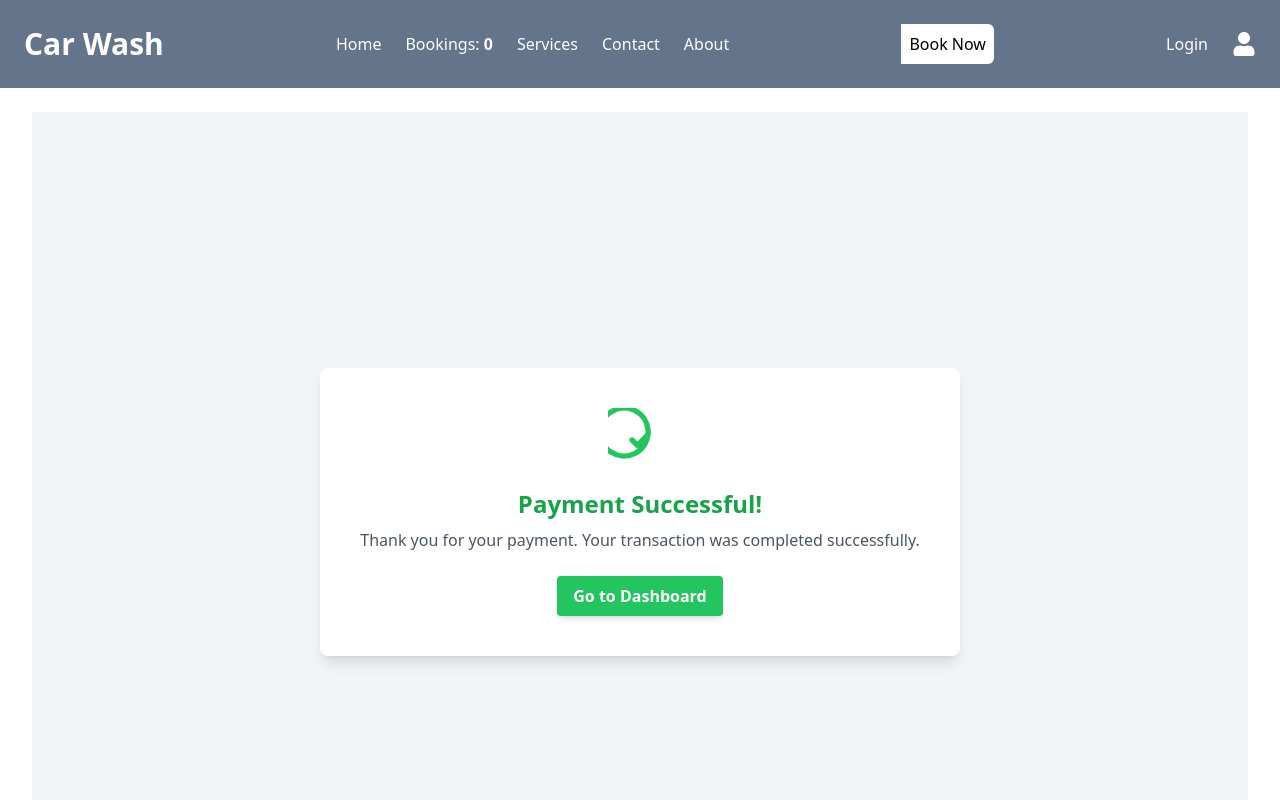
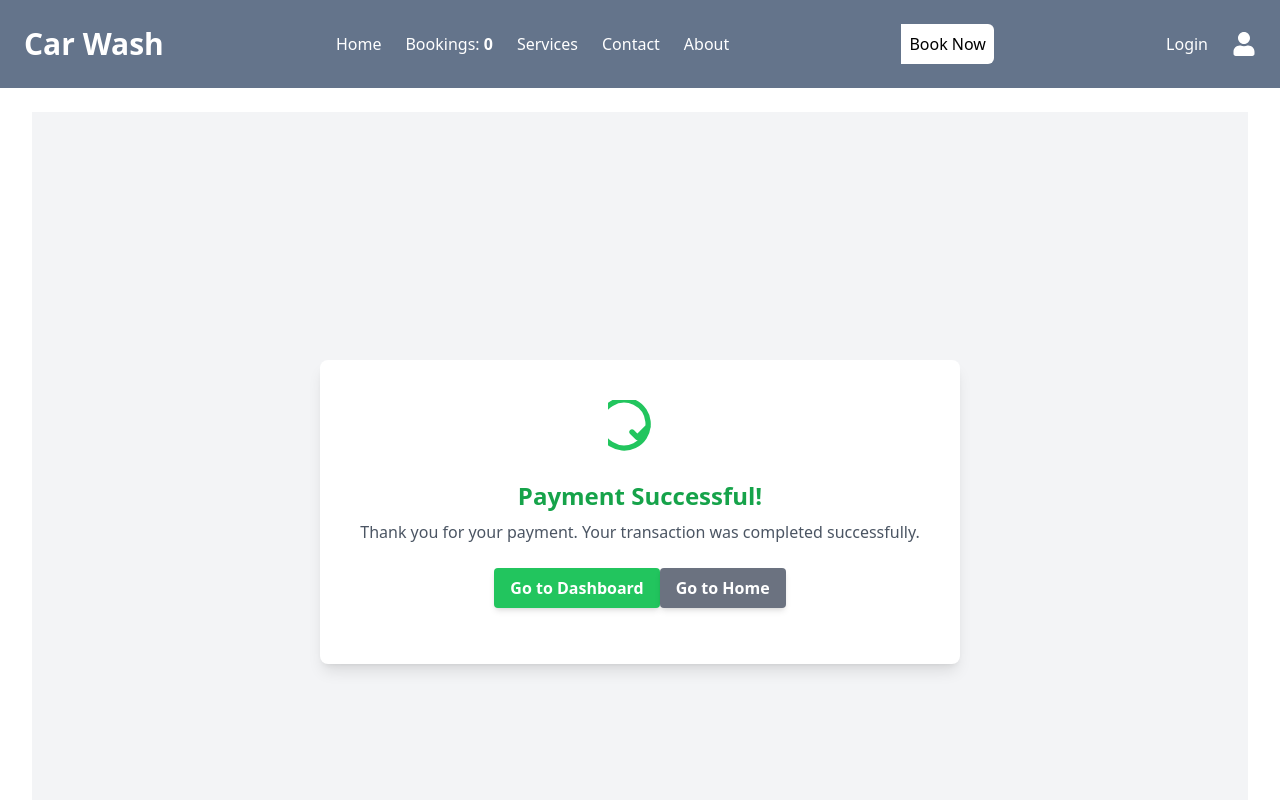
Before and after one commit to azir9200/car-wash-client, a React (Vite) app: page /payment/success in a window 1280 px wide. Shown: the top 800 px of the page. Built offline with nearby package versions, Linux system fonts and the light colour scheme.

Commit message:
recheck code

```diff
--- a/src/pages/ConfimationSuccess/ConfirmationSuccess.tsx
+++ b/src/pages/ConfimationSuccess/ConfirmationSuccess.tsx
@@ -1,4 +1,8 @@
+import { useNavigate } from "react-router-dom";
+
 const ConfirmationSuccess = () => {
+  const navigate = useNavigate();
+
   return (
     <div className="flex flex-col items-center justify-center min-h-screen bg-gray-100">
       <div className="bg-white shadow-lg rounded-lg p-6 md:p-10 text-center">
@@ -16,10 +20,24 @@ const ConfirmationSuccess = () => {
             d="M9 12l2 2 4-4m0 0a9 9 0 110-2 9 9 0 010 2z"
           ></path>
         </svg>
-          <h2 className="text-2xl font-bold text-green-600 mb-2">Payment Successful!</h2>
-          <p className="text-gray-600 mb-6">Thank you for your payment. Your transaction was completed successfully.</p>
-          <button className="bg-green-500 hover:bg-green-600 text-white font-semibold py-2 px-4 rounded shadow-md transition duration-300">
+        <h2 className="text-2xl font-bold text-green-600 mb-2">
+          Payment Successful!
+        </h2>
+        <p className="text-gray-600 mb-6">
+          Thank you for your payment. Your transaction was completed
+          successfully.
+        </p>
+        <button
+          onClick={() => navigate("/")}
+          className="bg-green-500 hover:bg-green-600 text-white font-semibold py-2 px-4 rounded shadow-md transition duration-300 mb-4"
+        >
           Go to Dashboard
+        </button>
+        <button
+          onClick={() => navigate("/")}
+          className="bg-gray-500 hover:bg-gray-600 text-white font-semibold py-2 px-4 rounded shadow-md transition duration-300"
+        >
+          Go to Home
         </button>
       </div>
     </div>
--- a/src/pages/Payment/CheckOutPage.tsx
+++ /dev/null
@@ -1,9 +0,0 @@
-const CheckOutPage = () => {
-  return (
-    <div>
-      <h3>Payment done</h3>
-    </div>
-  );
-};
-
-export default CheckOutPage;
--- a/src/pages/PaymentFailed/PaymentFailed.tsx
+++ b/src/pages/PaymentFailed/PaymentFailed.tsx
@@ -1,4 +1,12 @@
+import { useNavigate } from "react-router-dom";
+
 const PaymentFailed = () => {
+  const navigate = useNavigate();
+
+  const handleRedirect = () => {
+    navigate("/");
+  };
+
   return (
     <div className="flex flex-col items-center justify-center min-h-screen bg-gray-100">
       <div className="bg-white shadow-lg rounded-lg p-6 md:p-10 text-center">
@@ -20,8 +28,17 @@ const PaymentFailed = () => {
         <p className="text-gray-600 mb-6">
           Unfortunately, your payment could not be processed. Please try again.
         </p>
-        <button className="bg-red-500 hover:bg-red-600 text-white font-semibold py-2 px-4 rounded shadow-md transition duration-300">
+        <button
+          onClick={handleRedirect}
+          className="bg-red-500 hover:bg-red-600 text-white font-semibold py-2 px-4 rounded shadow-md transition duration-300 mb-4"
+        >
           Try Again
+        </button>
+        <button
+          onClick={() => navigate("/")}
+          className="bg-gray-500 hover:bg-gray-600 text-white font-semibold py-2 px-4 rounded shadow-md transition duration-300"
+        >
+          Go to Home
         </button>
       </div>
     </div>
```
Also changed, not shown: src/routes/Routes.tsx (+5 -5 lines). Lines whose indentation alone changed are shown as unchanged.
